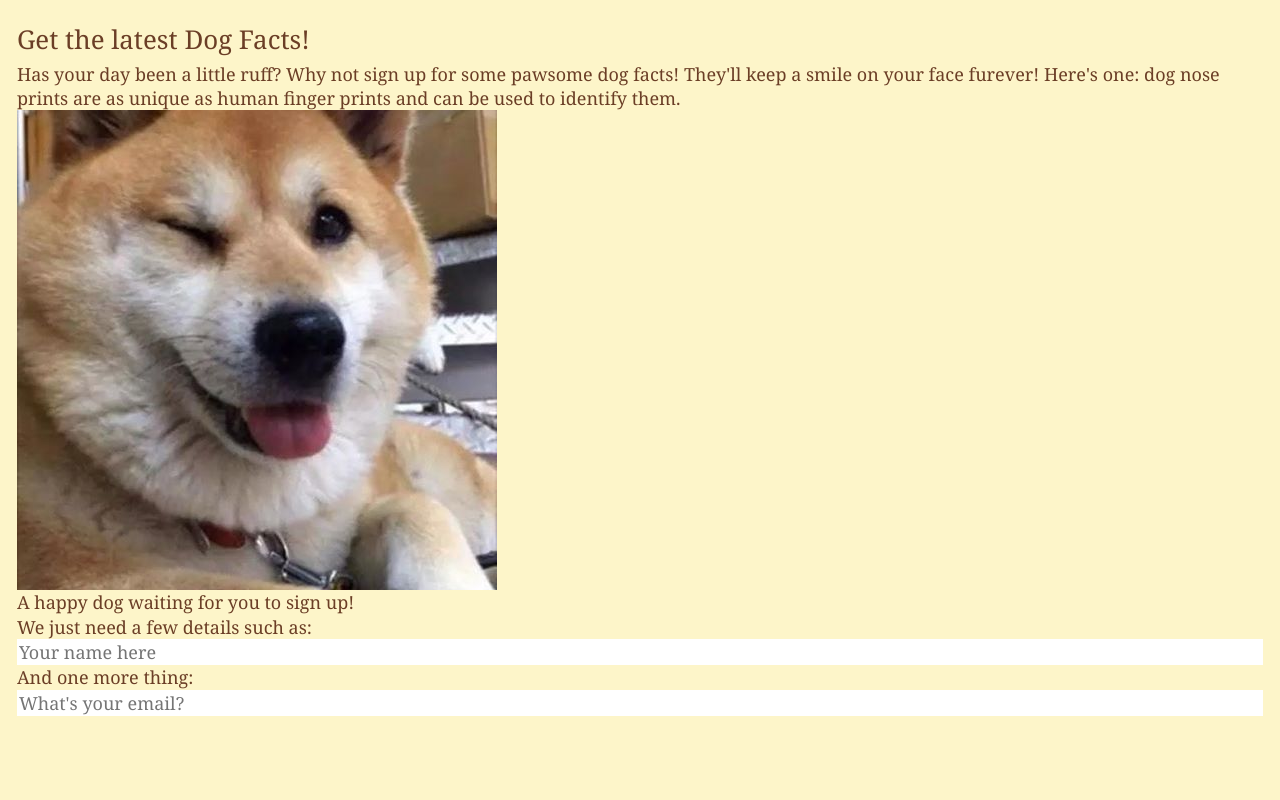
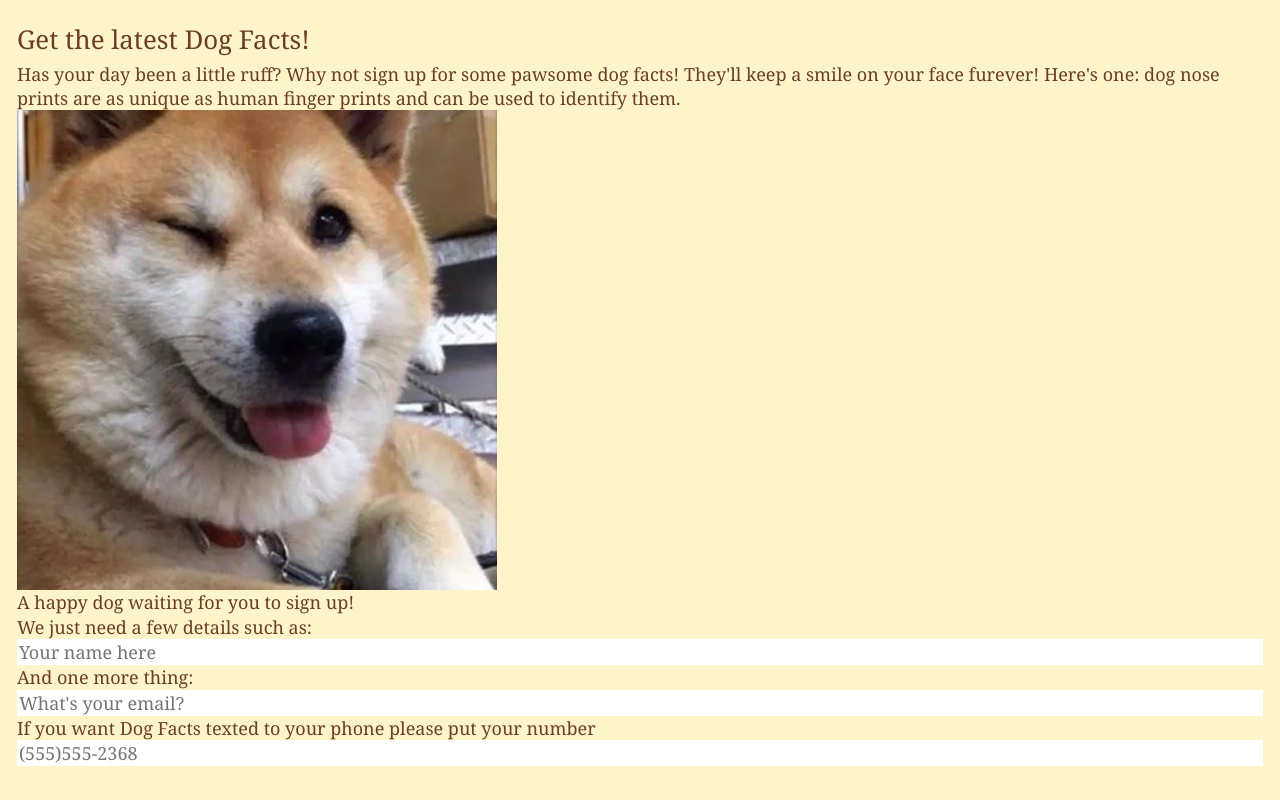
Before and after one commit to cescoto/itmd-362-project1, a plain HTML site: page index.html in a window 1280 px wide. Drawn offline with nearby package versions, Linux system fonts and the light colour scheme.

Commit message:
Added the option to allow facts to be texted

```diff
--- a/index.html
+++ b/index.html
@@ -30,6 +30,10 @@
         <label for="email">And one more thing:</label>
         <input type="email" name="email" id="email" placeholder="What's your email?" pattern="^.+@.+$" />
       </li>
+      <li id="input-tel">
+        <label for="tel">If you want Dog Facts texted to your phone please put your number</label>
+        <input type="tel" name="tel" id="tel" placeholder="(555)555-2368" pattern="[\(]\d{3}[\)]\d{3}[\-]\d{4}">
+      </li>
       <li id="input-submit">
         <input type="submit" name="submit" id="submit" value="Give me dog facts!" />
       </li>
```
